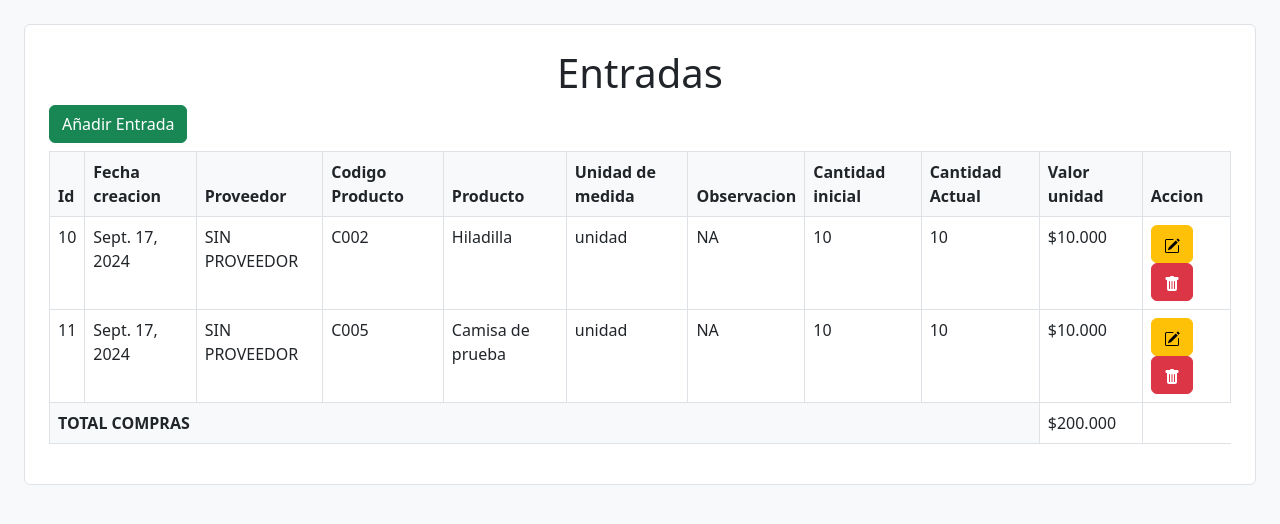
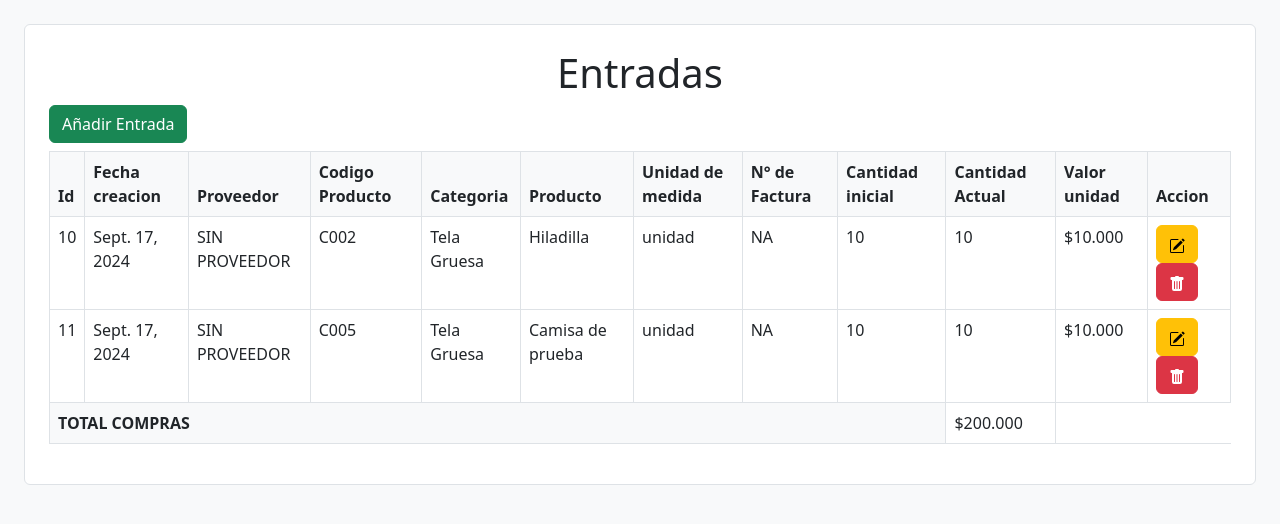
Before and after one commit to Dfespinal7/software_intentario_sena, a Django app: page /listar_entrada in a window 1280 px wide. Shown: the part 56-580 px from the top of the page. Run offline with Django 5.2, Linux system fonts and the light colour scheme; data comes from the database, SQL or seed files in the repository; both versions use the stored data as it was after the commit.

Commit message:
modificacion de funciones

```diff
--- a/software_inventario/inventario/templates/inventario/entrada/listar_entrada.html
+++ b/software_inventario/inventario/templates/inventario/entrada/listar_entrada.html
@@ -14,9 +14,10 @@
             <th>Fecha creacion</th>
             <th>Proveedor</th>
             <th>Codigo Producto</th>
+            <th>Categoria</th>
             <th>Producto</th>
             <th>Unidad de medida</th>
-            <th>Observacion</th>
+            <th>N° de Factura</th>
             <th>Cantidad inicial</th>
             <th>Cantidad Actual</th>
             <th>Valor unidad</th>
@@ -30,6 +31,7 @@
                 <td>{{i.fechaEnt}}</td>
                 <td>{{i.idProveedor}}</td>
                 <td>{{i.idProducto.idProducto}}</td>
+                <td>{{i.idProducto.idCategoria}}</td>
                 <td>{{i.idProducto}}</td>
                 <td>{{i.unidadMedida}}</td>
                 <td>{{i.observacion}}</td>
--- a/software_inventario/inventario/views.py
+++ b/software_inventario/inventario/views.py
@@ -35,6 +35,8 @@ def form_guardar(request):
 
 def guardar_datos(request):
     if request.method=='POST':
+        k = None  # Entradas
+        s = None  # Salidas
         #Producto
         idProducto=request.POST.get("idProducto")
         fecha=request.POST.get("fecha")
@@ -73,19 +75,26 @@ def guardar_datos(request):
         q=Productos(idProducto=idProducto,idCategoria=idCategoria,nombreProducto=nombre,unidadMedida=unidadMedi,stock=stock)
         q.save()
         messages.success(request, "Producto creado correctamente")
-
-        k=Entradas(idProveedor=idProveedor,idProducto=q,unidadMedida=unidadMedi,observacion=obsent,cantidadEntrada=cantent,cantEntInicial=cantent,valorUnidad=valoruEntr,fechaEnt=fecha)
-        k.save()
-        messages.success(request, "Entrada Creada Correctamente")
-
-        s=Salidas(idProducto=q,idCliente=idCliente,documento=doc,observacion=obssal,cantidadSalida=cantsal,valorUnidad=valoruSal,fechaSal=fecha)
-        s.save()
-        messages.success(request, "Salida Creada Correctamente")
+        if int(cantent)>0:
+          k=Entradas(idProveedor=idProveedor,idProducto=q,unidadMedida=unidadMedi,observacion=obsent,cantidadEntrada=cantent,cantEntInicial=cantent,valorUnidad=valoruEntr,fechaEnt=fecha)
+          k.save()
+          messages.success(request, "Entrada Creada Correctamente")
+        else:
+            pass
+        if int(cantsal)>0:
+          s=Salidas(idProducto=q,idCliente=idCliente,documento=doc,observacion=obssal,cantidadSalida=cantsal,valorUnidad=valoruSal,fechaSal=fecha)
+          s.save()
+          messages.success(request, "Salida Creada Correctamente")
+        else:
+            pass
         cat=q.idCategoria
         unim=q.unidadMedida
         stock1=q.stock
-        uni=k.valorUnidad
-        inv=StockInventarios(nombreCategoria=cat,idProducto=q,unidadMedida=unim,totalEntrada=k.cantidadEntrada,totalSalida=s.cantidadSalida,stock=stock1,valorUnidad=uni,valorInvenario=valorinv)
+        if k:
+            uni=k.valorUnidad
+        else:
+            uni=0
+        inv=StockInventarios(nombreCategoria=cat,idProducto=q,unidadMedida=unim,totalEntrada=k.cantidadEntrada if k else 0,totalSalida=s.cantidadSalida if s else 0,stock=stock1,valorUnidad=uni,valorInvenario=valorinv)
         inv.save()
         messages.success(request, "Stock Creado Correctamente")
 
```
Also changed, not shown: software_inventario/db.sqlite3.
